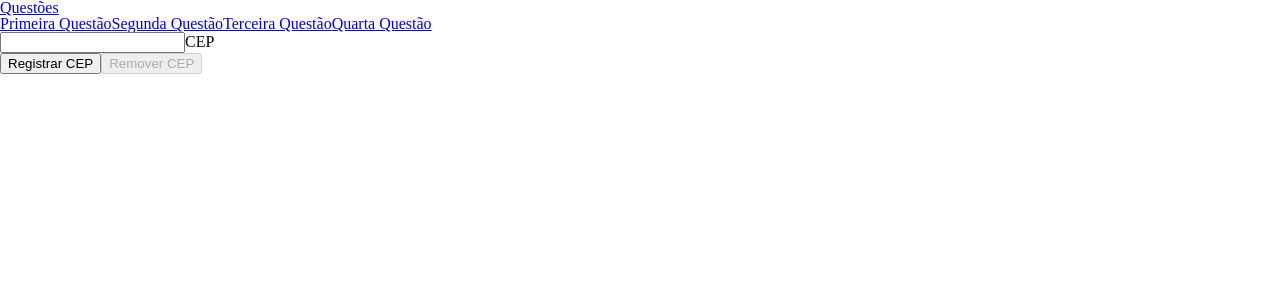
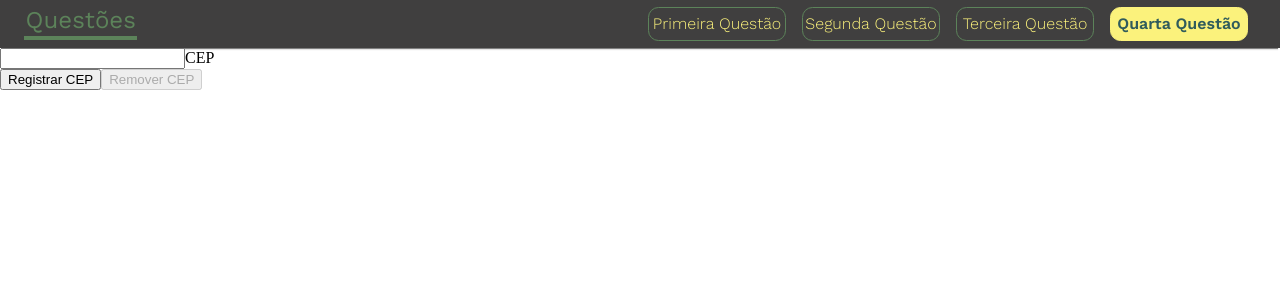
Before and after one commit to pepeyen/kukac-front-end, a React (Create React App) app: page /#/questoes/quarta in a window 1280 px wide. Shown: the top 300 px of the page. Built offline with nearby package versions, Linux system fonts and the light colour scheme.

Commit message:
Major design updates

```diff
--- /dev/null
+++ b/src/assets/sass/base/_fonts.scss
@@ -0,0 +1,59 @@
+@font-face {
+    font-family: 'WorkSans-Bold';
+    src: url('../../fonts/Work-Sans/Bold/WorkSans-Bold.eot');
+    src: url('../../fonts/Work-Sans/Bold/WorkSans-Bold.eot?#iefix') format('embedded-opentype'),
+         url('../../fonts/Work-Sans/Bold/WorkSans-Bold.svg#WorkSans-Bold') format('svg'),
+         url('../../fonts/Work-Sans/Bold/WorkSans-Bold.ttf')  format('truetype'),
+         url('../../fonts/Work-Sans/Bold/WorkSans-Bold.woff') format('woff'),
+         url('../../fonts/Work-Sans/Bold/WorkSans-Bold.woff2') format('woff2');
+    font-weight: normal;
+    font-style: normal;
+}
+
+@font-face {
+    font-family: 'WorkSans-SemiBold';
+    src: url('../../fonts/Work-Sans/SemiBold/WorkSans-SemiBold.eot');
+    src: url('../../fonts/Work-Sans/SemiBold/WorkSans-SemiBold.eot?#iefix') format('embedded-opentype'),
+         url('../../fonts/Work-Sans/SemiBold/WorkSans-SemiBold.svg#WorkSans-SemiBold') format('svg'),
+         url('../../fonts/Work-Sans/SemiBold/WorkSans-SemiBold.woff') format('woff'),
+         url('../../fonts/Work-Sans/SemiBold/WorkSans-SemiBold.ttf')  format('truetype'),
+         url('../../fonts/Work-Sans/SemiBold/WorkSans-SemiBold.woff2') format('woff2');
+    font-weight: normal;
+    font-style: normal;
+}
+
+@font-face {
+    font-family: 'WorkSans-Regular';
+    src: url('../../fonts/Work-Sans/Regular/WorkSans-Regular.eot');
+    src: url('../../fonts/Work-Sans/Regular/WorkSans-Regular.eot?#iefix') format('embedded-opentype'),
+         url('../../fonts/Work-Sans/Regular/WorkSans-Regular.svg#WorkSans-Regular') format('svg'),
+         url('../../fonts/Work-Sans/Regular/WorkSans-Regular.woff') format('woff'),
+         url('../../fonts/Work-Sans/Regular/WorkSans-Regular.ttf')  format('truetype'),
+         url('../../fonts/Work-Sans/Regular/WorkSans-Regular.woff2') format('woff2');
+    font-weight: normal;
+    font-style: normal;
+}
+
+@font-face {
+    font-family: 'WorkSans-Light';
+    src: url('../../fonts/Work-Sans/Light/WorkSans-Light.eot');
+    src: url('../../fonts/Work-Sans/Light/WorkSans-Light.eot?#iefix') format('embedded-opentype'),
+         url('../../fonts/Work-Sans/Light/WorkSans-Light.svg#WorkSans-Light') format('svg'),
+         url('../../fonts/Work-Sans/Light/WorkSans-Light.ttf')  format('truetype'),
+         url('../../fonts/Work-Sans/Light/WorkSans-Light.woff') format('woff'),
+         url('../../fonts/Work-Sans/Light/WorkSans-Light.woff2') format('woff2');
+    font-weight: normal;
+    font-style: normal;
+}
+
+@font-face {
+    font-family: 'WorkSans-Thin';
+    src: url('../../fonts/Work-Sans/Thin/WorkSans-Thin.eot');
+    src: url('../../fonts/Work-Sans/Thin/WorkSans-Thin.eot?#iefix') format('embedded-opentype'),
+         url('../../fonts/Work-Sans/Thin/WorkSans-Thin.svg#WorkSans-Thin') format('svg'),
+         url('../../fonts/Work-Sans/Thin/WorkSans-Thin.ttf')  format('truetype'),
+         url('../../fonts/Work-Sans/Thin/WorkSans-Thin.woff') format('woff'),
+         url('../../fonts/Work-Sans/Thin/WorkSans-Thin.woff2') format('woff2');
+    font-weight: normal;
+    font-style: normal;
+}
--- a/src/assets/sass/base/reset.scss
+++ b/src/assets/sass/base/_reset.scss
@@ -22,6 +22,7 @@ time, mark, audio, video {
 	font-size: 100%;
 	font: inherit;
 	vertical-align: baseline;
+	text-decoration: none;
 }
 /* HTML5 display-role reset for older browsers */
 article, aside, details, figcaption, figure,
--- /dev/null
+++ b/src/assets/sass/components/_navbar.scss
@@ -0,0 +1,72 @@
+.navbar{
+    width: 100%;
+    background-color: #403f3f;
+
+    &__logo{
+        font-family: 'WorkSans-Regular';
+        color: #5c835a;
+    }
+    &__redirector{
+        font-family: 'WorkSans-Light';
+        color:#fbf27c;
+    }
+}
+
+@media only screen and (min-width: 801px){
+    .navbar{
+        display: flex;
+        flex-direction: row;
+        align-items: center;
+        min-height: 6vh;
+        box-shadow: 0 .4vh .2vh -.2vh gray;
+
+        &__logo{
+            font-size: 3vh;
+            border-bottom: .5vh solid #5c835a;
+            padding: 0 .2vh .4vh .2vh;
+
+            -webkit-transition: color .2s ease-in-out;
+            -moz-transition: color .2s ease-in-out;
+            -ms-transition: color .2s ease-in-out;
+            -o-transition: color .2s ease-in-out;
+            transition: color .2s ease-in-out;
+
+            &:hover{
+                color: #fbf27c;
+            }
+        }
+        &__redirector{
+            -webkit-transition: background-color .2s ease-in-out;
+            -moz-transition: background-color .2s ease-in-out;
+            -ms-transition: background-color .2s ease-in-out;
+            -o-transition: background-color .2s ease-in-out;
+            transition: background-color .2s ease-in-out;
+
+            display: flex;
+            justify-content: center;
+            align-items: center;
+            border: .1vh solid #5c835a;
+            border-radius: 1.3vh;
+            min-height: 4vh;
+            min-width:17vh;
+
+            &:hover{
+                -webkit-transition: border-color .2s ease-in-out;
+                -moz-transition: border-color .2s ease-in-out;
+                -ms-transition: border-color .2s ease-in-out;
+                -o-transition: border-color .2s ease-in-out;
+                transition: border-color .2s ease-in-out;
+
+                border-color: #fbf27c;
+            }
+        }
+        &__group{
+            display: flex;
+            flex-direction: row;
+
+            & a{
+                margin: 0 1vh 0 1vh;
+            }
+        }
+    }
+}
--- /dev/null
+++ b/src/assets/sass/layout/_mods.scss
@@ -0,0 +1,33 @@
+.--left-aligned-group{
+    margin: 0 3vh 0 auto;
+}
+.--right-aligned-group{
+    margin: 0 auto 0 3vh;
+}
+.--text-logo{
+    -webkit-transition: all .2s ease-in-out;
+    -moz-transition: all .2s ease-in-out;
+    -ms-transition: all .2s ease-in-out;
+    -o-transition: all .2s ease-in-out;
+    transition: all .2s ease-in-out;
+
+    &:hover{
+        color: #fbf27c;
+    }
+}
+.--active-logo{
+    -webkit-transition: border-color .2s ease-in-out;
+    -moz-transition: border-color .2s ease-in-out;
+    -ms-transition: border-color .2s ease-in-out;
+    -o-transition: border-color .2s ease-in-out;
+    transition: border-color .2s ease-in-out;
+
+    color: #fbf27c;
+    border-color: #fbf27c;
+}
+.--active-redirector{
+    font-family: 'WorkSans-SemiBold';
+    background-color: #fbf27c;
+    border-color: #fbf27c;
+    color: #305c5c;
+}
--- a/src/assets/sass/main.scss
+++ b/src/assets/sass/main.scss
@@ -1,10 +1,13 @@
 //Base Import
 @import 'base/reset';
+@import 'base/fonts';
 
 //Components Import
+@import 'components/navbar';
 
 //Pages Import
 
 //Themes Import
 
 //Layout Import
+@import 'layout/mods';
```
